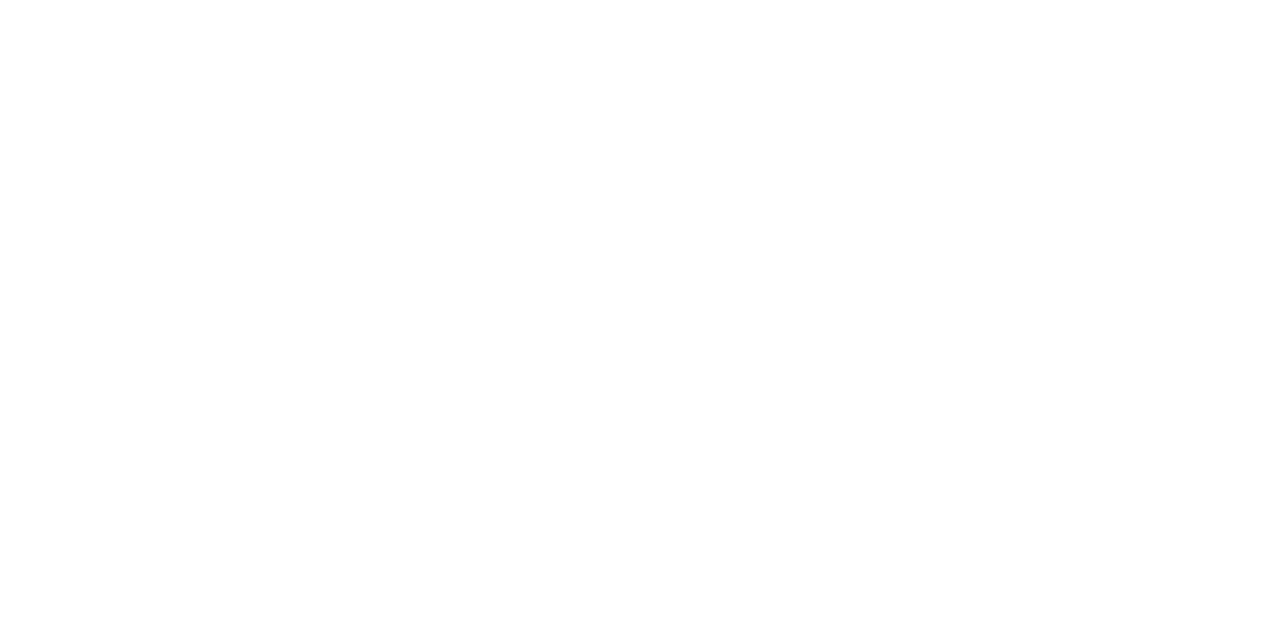
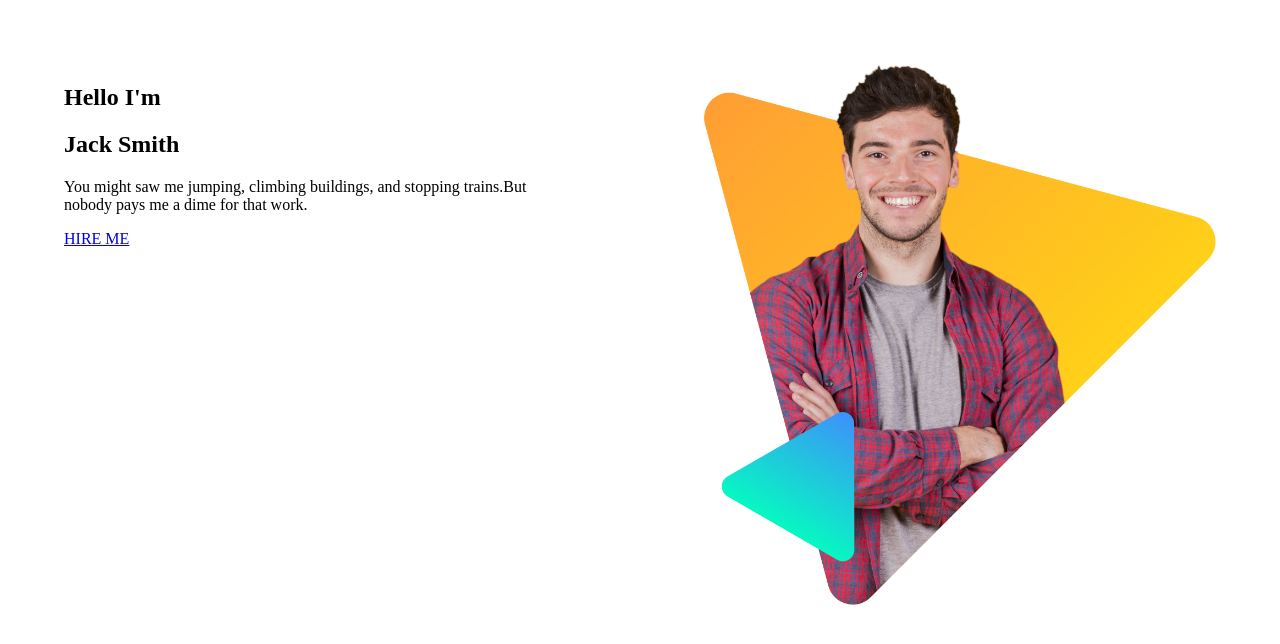
Before and after one commit to trmaliha-code/personal-website-demo, a plain HTML site: page index.html in a window 1280 px wide. Drawn offline with Linux system fonts and the light colour scheme.

Commit message:
first added

```diff
--- a/index.html
+++ b/index.html
@@ -3,7 +3,27 @@
   <head>
     <meta charset="UTF-8" />
     <meta name="viewport" content="width=device-width, initial-scale=1.0" />
-    <title>Document</title>
+    <title>My First Personal Website</title>
+    <link rel="stylesheet" href="style.css" />
   </head>
-  <body></body>
+  <body>
+    <section>
+      <div class="half-width">
+        <h2>Hello I'm</h2>
+        <h1>Jack Smith</h1>
+        <p>
+          You might saw me jumping, climbing buildings, and stopping trains.But
+          nobody pays me a dime for that work.
+        </p>
+        <a
+          target="_blank"
+          href="https://www.linkedin.com/in/tasmia-rahman-maliha-88034a163/"
+          >HIRE ME</a
+        >
+      </div>
+      <div class="half-width">
+        <img src="images/peter.png" alt="Peter" />
+      </div>
+    </section>
+  </body>
 </html>
--- a/style.css
+++ b/style.css
@@ -0,0 +1,12 @@
+body {
+  margin: 0px;
+}
+
+.half-width {
+  width: 40%;
+  float: left;
+  margin: 5%;
+}
+.half-width img {
+  width: 100%;
+}
```
Also changed, not shown: images/biography-bg.png (added), images/footer-bg.png (added), images/header-bg.png (added), images/latest-work-bg.png (added), images/latest-work/work-1.png (added), images/latest-work/work-2.jpg (added), images/latest-work/work-3.jpg (added), images/peter.png (added), images/peter_dream.png (added), 1 other file.
